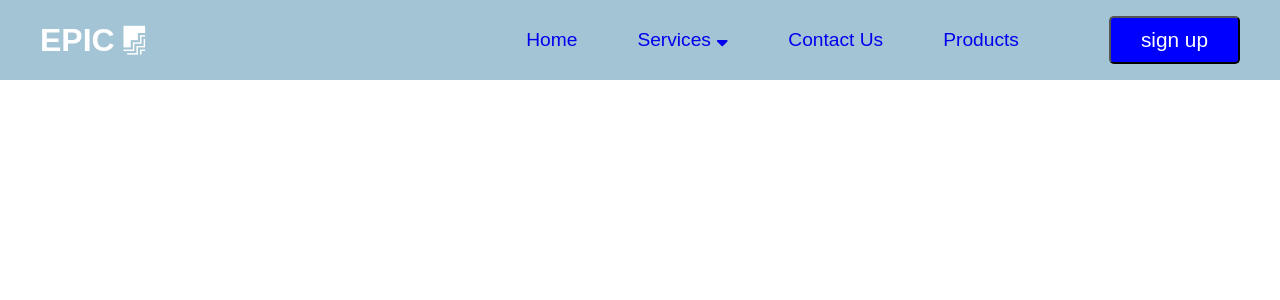
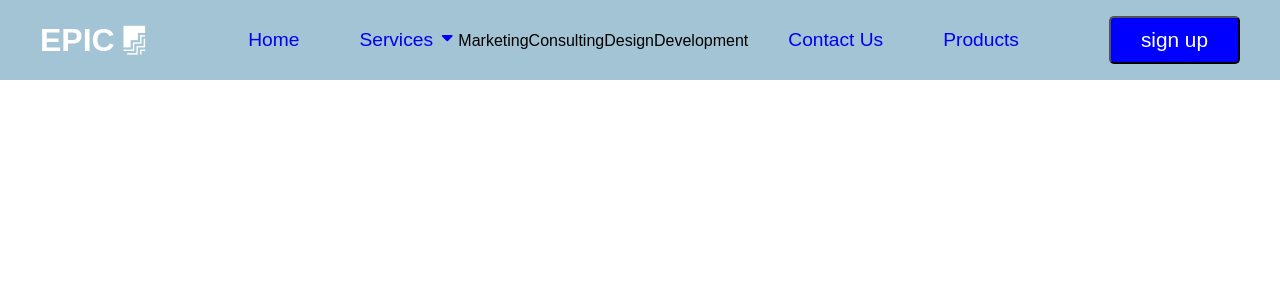
Before and after one commit to benyamin-nayudi/reactResponsiveNavbar, a JavaScript app: page / in a window 1280 px wide. Shown: the top 300 px of the page. Built offline with nearby package versions, Linux system fonts and the light colour scheme; a web font is replaced by a local one.

Commit message:
creating submenu

```diff
--- a/src/components/navbar/MenuItems.js
+++ b/src/components/navbar/MenuItems.js
@@ -17,7 +17,7 @@ export const MenuItems = [
     }
 ]
 
-export const SubMenus = [
+export const SubMenuItems = [
     {
         title: "Marketing",
         url: "/marketing",
--- a/src/components/navbar/NavContainer.js
+++ b/src/components/navbar/NavContainer.js
@@ -20,5 +20,6 @@ Navbar.Button = ({ children, ...restProps }) => (<Button { ...restProps }> { chi
 
 Navbar.Arrow = ({ children, ...restProps }) => (<Arrow className="fas fa-sort-down"> </Arrow>)
 
+Navbar.SubMenu = ({ children, ...restProps })=>(<subMenu></subMenu>)
 
 export default Navbar
--- a/src/components/navbar/StyledNavbar.js
+++ b/src/components/navbar/StyledNavbar.js
@@ -45,6 +45,20 @@ export const NavLinks = styled.a`
 
     }
 
+    position: relative;
+
+
+`
+export const Arrow = styled.i`
+/* font-size: 20px; */
+position: absolute;
+ top: 5px ;
+ right: 5px;
+
+`
+
+export const subMenu = styled.li`
+
 
 
 `
@@ -66,9 +80,3 @@ justify-self: flex-end;
 padding: 10px 15px;
 
 `
-
-export const Arrow = styled.i`
-/* font-size: 20px; */
-vertical-align: top;
-
-`
--- /dev/null
+++ b/src/components/navbar/SubMenu.js
@@ -0,0 +1,12 @@
+import { SubMenuItems } from "./MenuItems"
+
+export default function SubMenu() {
+    return (
+        SubMenuItems.map((item, index) => {
+            return (
+                <subMenu key={ index } href={ item.url }>{ item.title }</subMenu>
+
+            )
+        })
+    )
+}
--- a/src/components/navbar/index.js
+++ b/src/components/navbar/index.js
@@ -1,6 +1,6 @@
 import NavButton from "../Button/Button";
 import Navbar from "./NavContainer";
-
+import SubMenu from "./SubMenu";
 const NavbarContainer = () => {
     return (
         <Navbar>
@@ -22,7 +22,9 @@ const NavbarContainer = () => {
                         </Navbar.Items>
 
                         <Navbar.Items key="2">
-                            <Navbar.Links href="#">Services <Navbar.Arrow /></Navbar.Links>
+                            <Navbar.Links className="serv" href="#">Services <Navbar.Arrow /></Navbar.Links>
+                            <SubMenu />
+
                         </Navbar.Items>
 
                         <Navbar.Items key="3">
```
